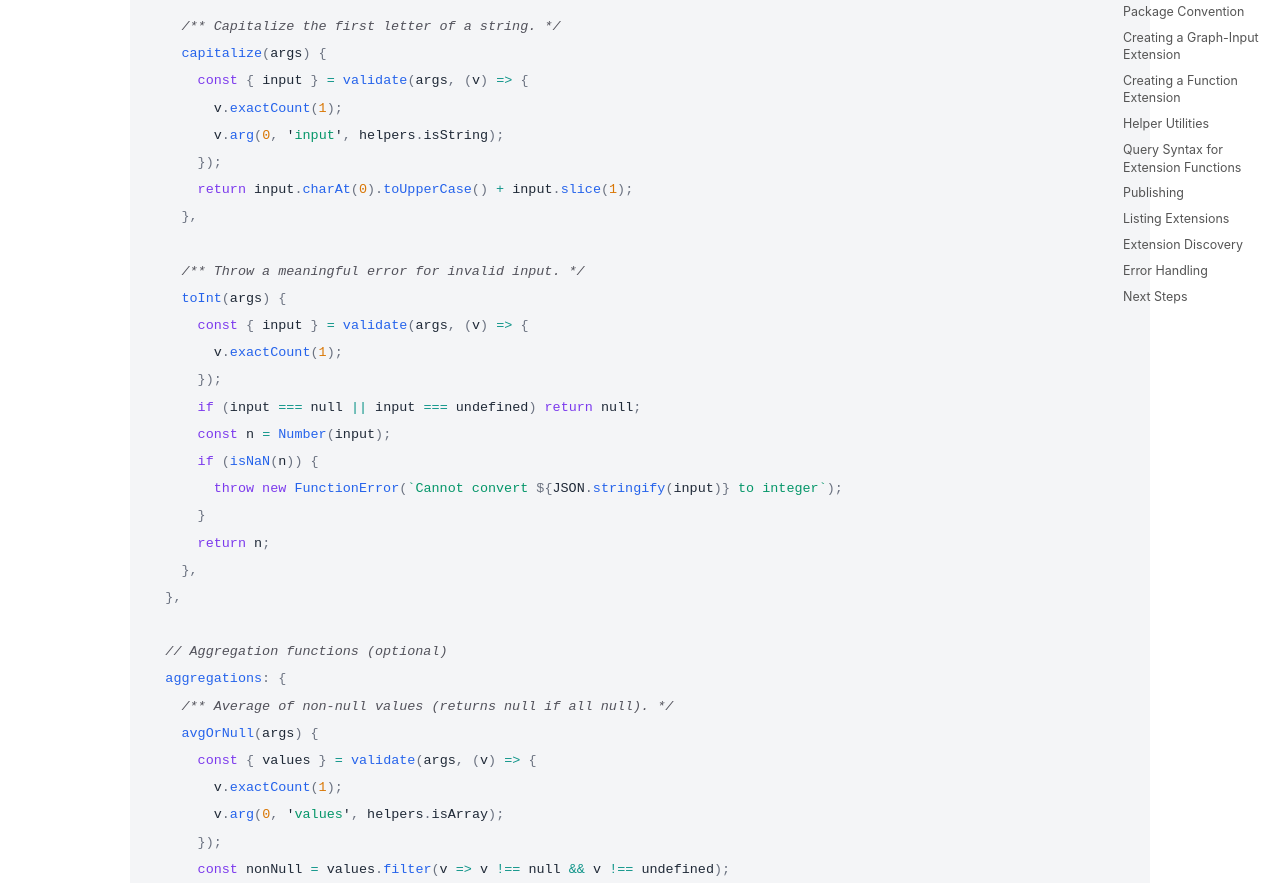
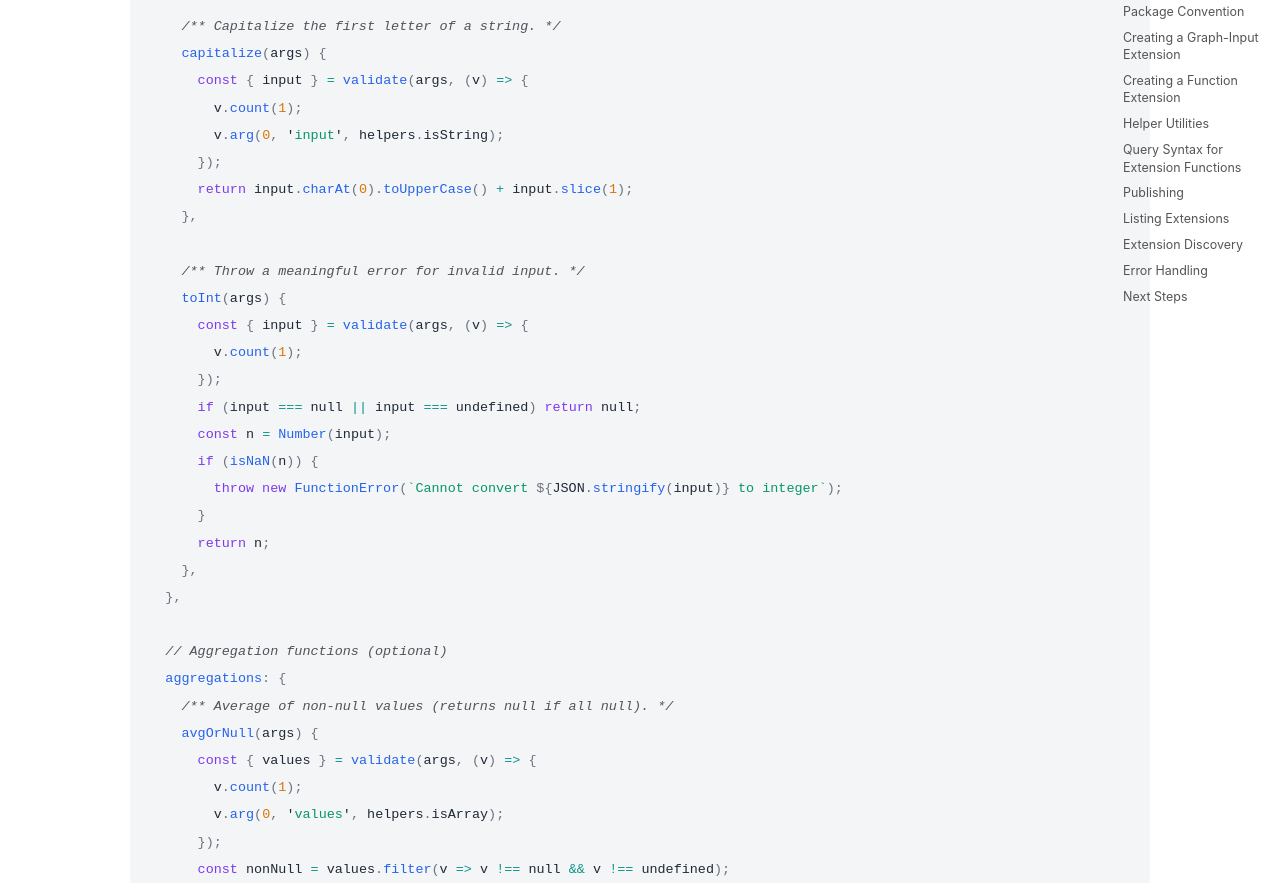
Before and after one commit to plelevier/gcyphrq, a Jekyll site: the page built from docs/extensions.md, in a window 1280 px wide and 1400 px high, scrolled down 3762 px. Shown: the part 159-1042 px from the top of the window. Built offline with Jekyll 4.4.1, drawn with Linux system fonts in a browser that asks for light colours.

Commit message:
fix: replace exactCount with count in docs/extensions.md examples

```diff
--- a/docs/extensions.md
+++ b/docs/extensions.md
@@ -142,7 +142,7 @@ export default {
     /** Capitalize the first letter of a string. */
     capitalize(args) {
       const { input } = validate(args, (v) => {
-        v.exactCount(1);
+        v.count(1);
         v.arg(0, 'input', helpers.isString);
       });
       return input.charAt(0).toUpperCase() + input.slice(1);
@@ -151,7 +151,7 @@ export default {
     /** Throw a meaningful error for invalid input. */
     toInt(args) {
       const { input } = validate(args, (v) => {
-        v.exactCount(1);
+        v.count(1);
       });
       if (input === null || input === undefined) return null;
       const n = Number(input);
@@ -167,7 +167,7 @@ export default {
     /** Average of non-null values (returns null if all null). */
     avgOrNull(args) {
       const { values } = validate(args, (v) => {
-        v.exactCount(1);
+        v.count(1);
         v.arg(0, 'values', helpers.isArray);
       });
       const nonNull = values.filter(v => v !== null && v !== undefined);
```
